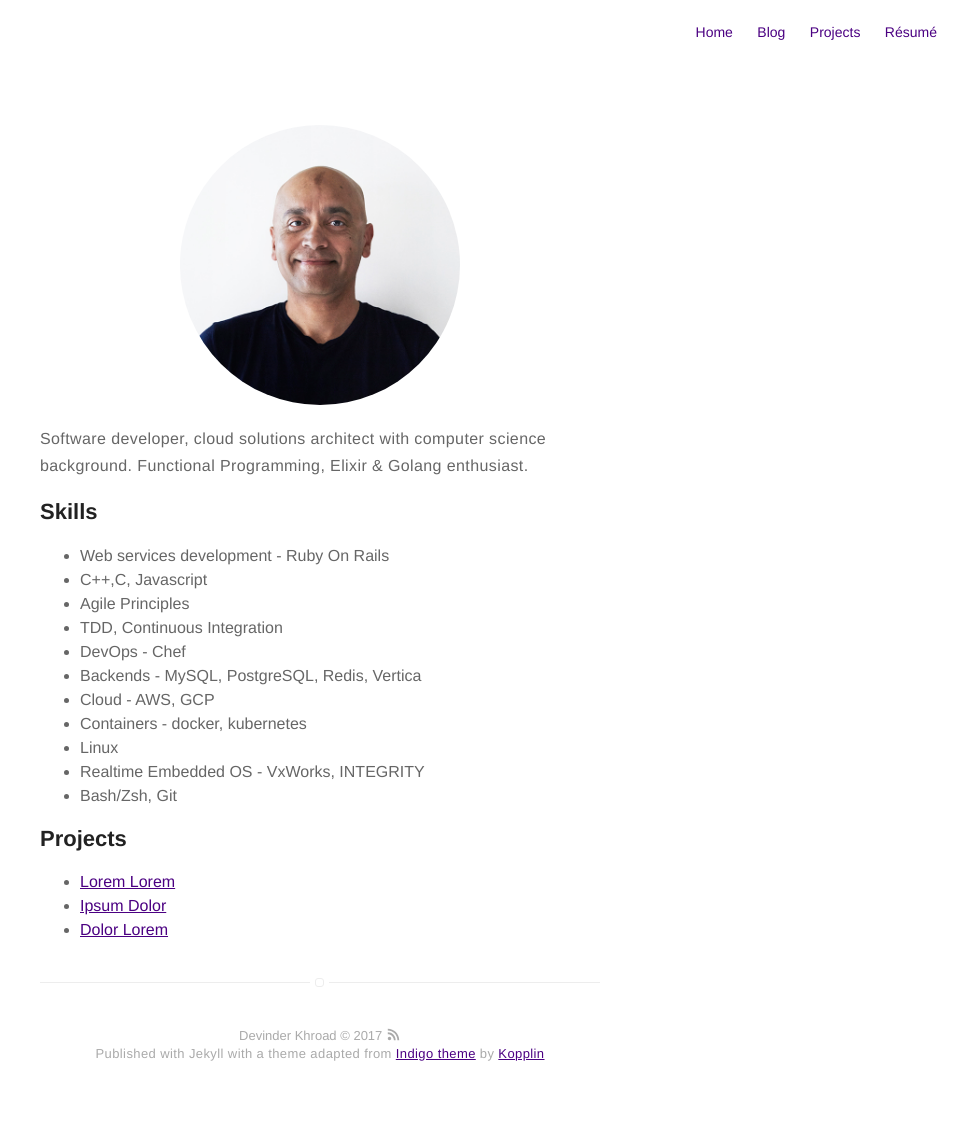
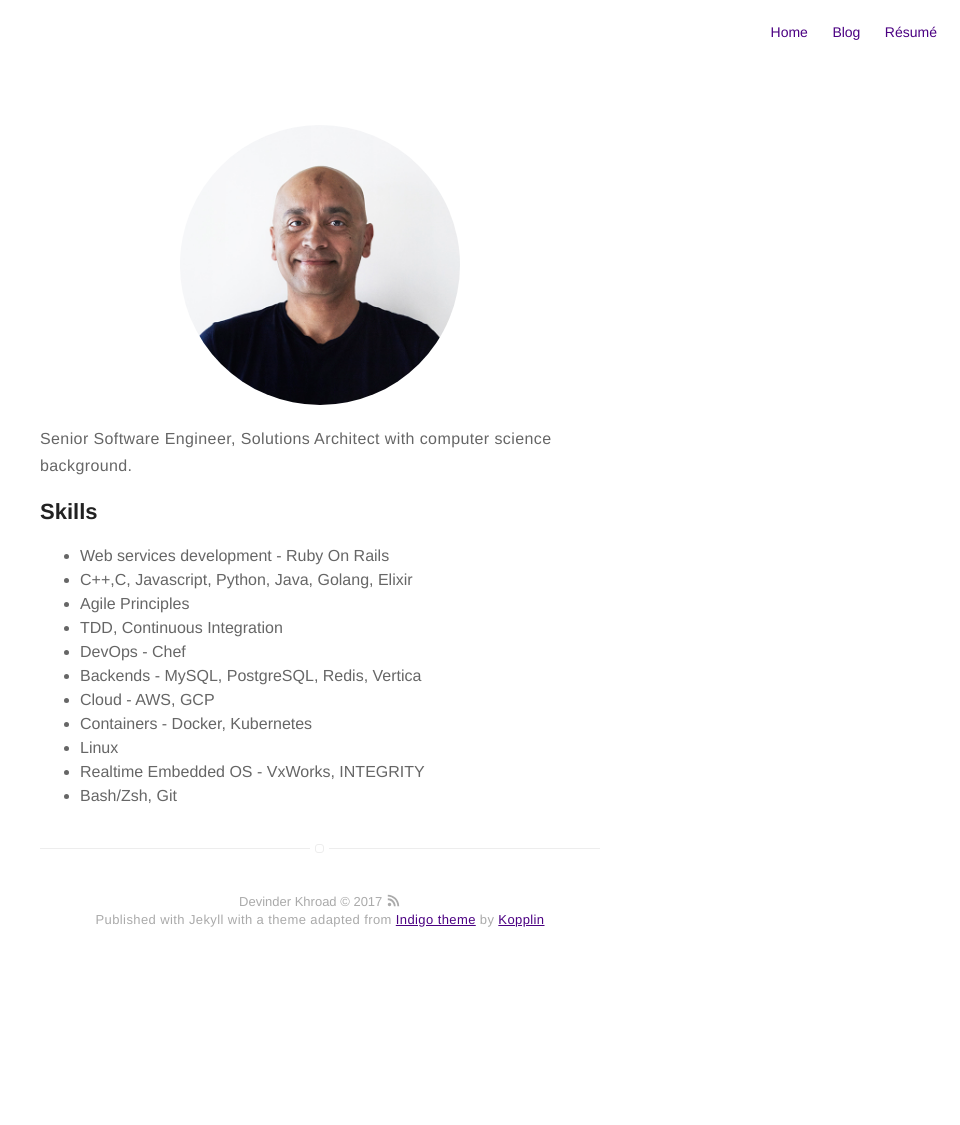
Before and after one commit to dkhroad/dkhroad.github.io, a Jekyll site: the page built from about.md, in a window 1280 px wide. Shown: the whole page, without its empty margins (320-1280 px from the left). Built offline with Jekyll 4.4.1, drawn with Linux system fonts in a browser that asks for light colours; after the commit the page ends 991 px from its top, so only the background shows below that.

Commit message:
remove projects section for now

```diff
--- a/_config.yml
+++ b/_config.yml
@@ -76,7 +76,7 @@ width: normal
 # paginate_path: "blog/:num/"
 
 # if you don't need projects, comment the *projects* configs below
-projects: true
+projects: false
 
 # if you don't need "about" or "blog", comment them out below
 about: true
--- a/about.md
+++ b/about.md
@@ -4,29 +4,19 @@ layout: page
 ---
 ![Profile Image]({{ site.url }}/{{ site.picture }})
 
-Software developer, cloud solutions architect with computer science background.
-Functional Programming, Elixir &  Golang enthusiast.
+Senior Software Engineer, Solutions Architect with computer science background.
 
 
 ## Skills
 
 * Web services development - Ruby On Rails
-* C++,C, Javascript
+* C++,C, Javascript, Python, Java, Golang, Elixir
 * Agile Principles
 * TDD, Continuous Integration
 * DevOps - Chef
 * Backends - MySQL, PostgreSQL, Redis, Vertica
 * Cloud - AWS, GCP
-* Containers - docker, kubernetes
+* Containers - Docker, Kubernetes
 * Linux
 * Realtime Embedded OS - VxWorks, INTEGRITY
 * Bash/Zsh, Git
-
-
-<h2>Projects</h2>
-
-<ul>
-	<li><a href="https://github.com/">Lorem Lorem</a></li>
-	<li><a href="https://github.com/">Ipsum Dolor</a></li>
-	<li><a href="https://github.com/">Dolor Lorem</a></li>
-</ul>
```
